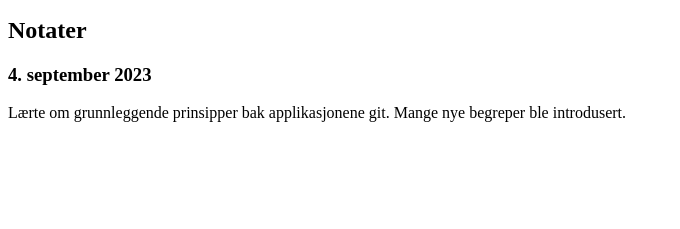
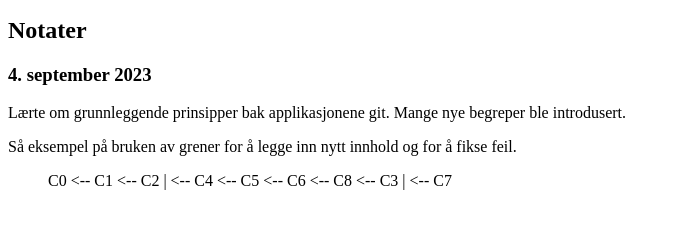
Before and after one commit to uia-worker/intro, a plain HTML site: page index.html in a window 1280 px wide. Shown: the part 127-356 px from the top of the page, without its empty margins (0-680 px from the left). Drawn offline with Linux system fonts and the light colour scheme.

Commit message:
La inn commit-treet i notater

```diff
--- a/index.html
+++ b/index.html
@@ -11,5 +11,10 @@
   <h2>Notater</h2>
   <h3>4. september 2023</h3>
   <p>Lærte om grunnleggende prinsipper bak applikasjonene git. Mange nye begreper ble introdusert.</p>
+  <p>Så eksempel på bruken av grener for å legge inn nytt innhold og for å fikse feil.</p>
+  <p><blockquote>
+C0 <-- C1 <-- C2 | <-- C4 <-- C5 <-- C6 <-- C8
+          <-- C3 |               <-- C7
+  </blockquote></p>
 </body>
 </html>
```
